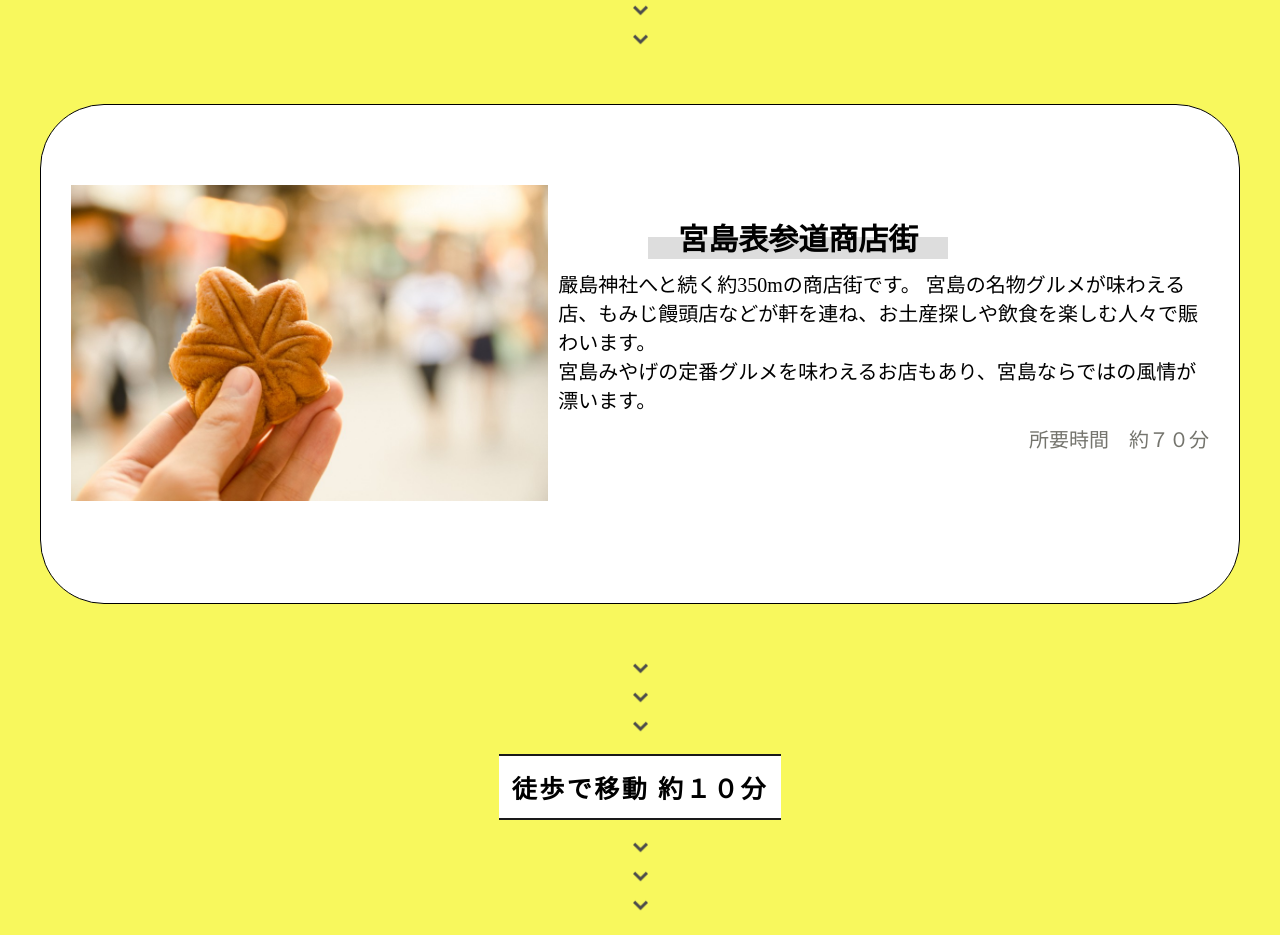
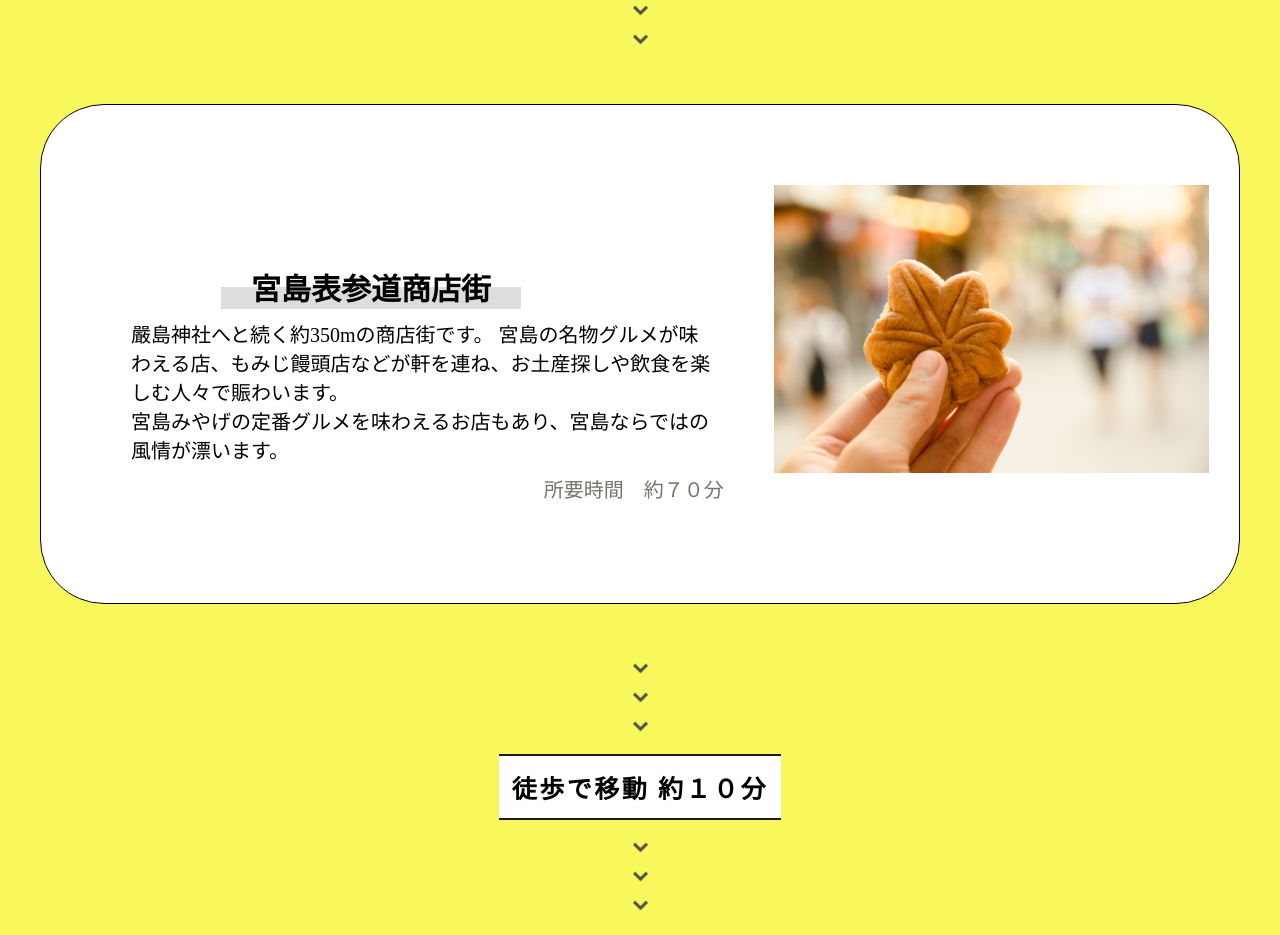
Before and after one commit to AKARITERASHIMA/hiroshima, a plain HTML site: page index.html in a window 1280 px wide. Shown: the part 4715-5650 px from the top of the page. Drawn offline with Linux system fonts and the light colour scheme.

Commit message:
no message

```diff
--- a/index.html
+++ b/index.html
@@ -136,18 +136,18 @@
             <!-- 宮島表参道 -->
 
             <section>
-                <div class="course1">
-                    <div class="box">
-                        <img src="./original4.jpeg" alt="広島本通商店街">
-                        <img src="./original5.jpeg" alt="">
-                    </div>
-                    <section class="section2">
+                <div class="course2">
+                    <section class="section1">
                         <h2 class="box1">宮島表参道商店街</h2>
                         <p class="oriduru">嚴島神社へと続く約350mの商店街です。
                             宮島の名物グルメが味わえる店、もみじ饅頭店などが軒を連ね、お土産探しや飲食を楽しむ人々で賑わいます。<br>
                             宮島みやげの定番グルメを味わえるお店もあり、宮島ならではの風情が漂います。
                         <p>所要時間　約７０分</p>
                     </section>
+                    <div class="box">
+                        <img src="./original4.jpeg" alt="広島本通商店街">
+                        <img src="./original5.jpeg" alt="">
+                    </div>
                 </div>
                 </div>
             </section>
```
